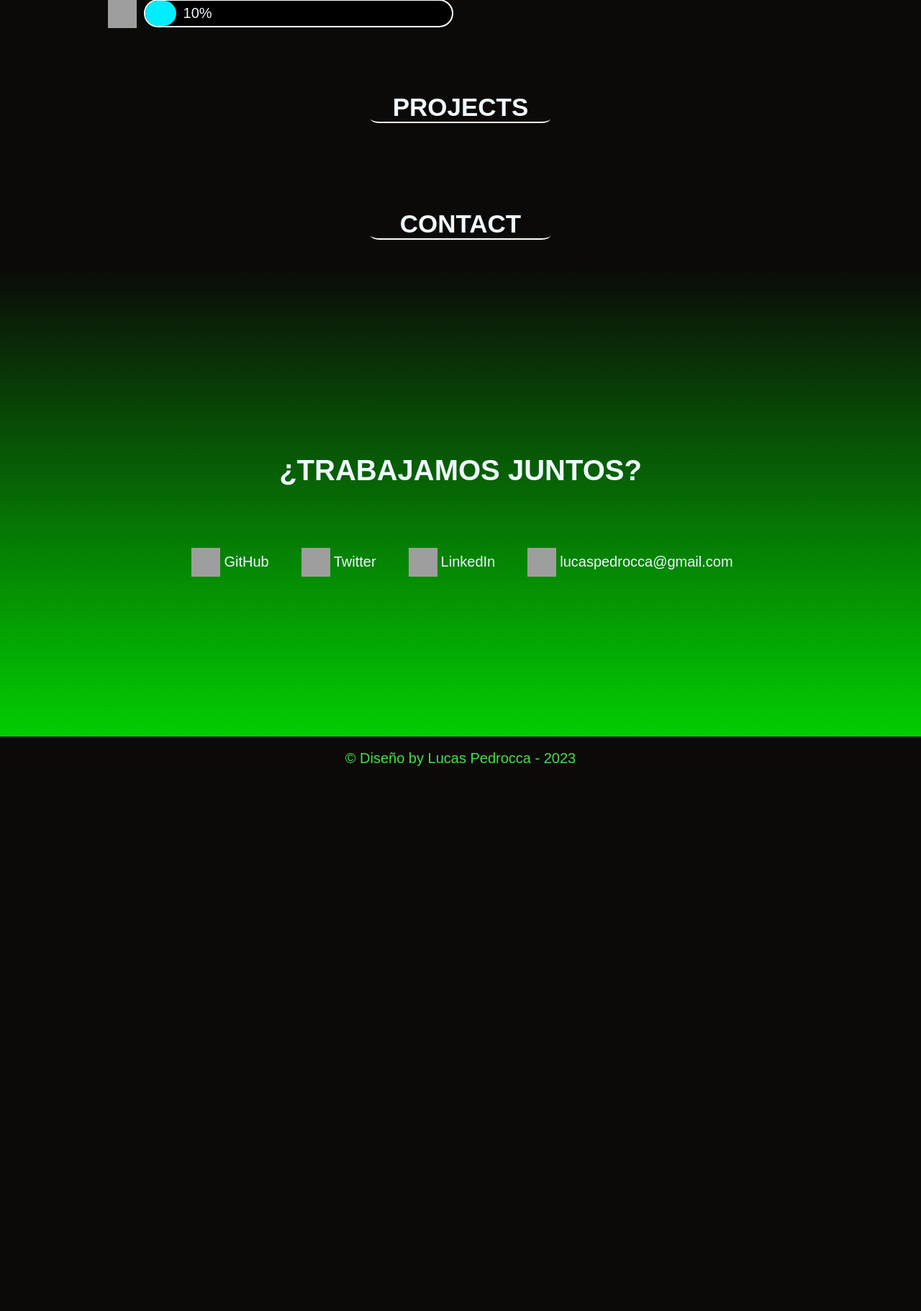
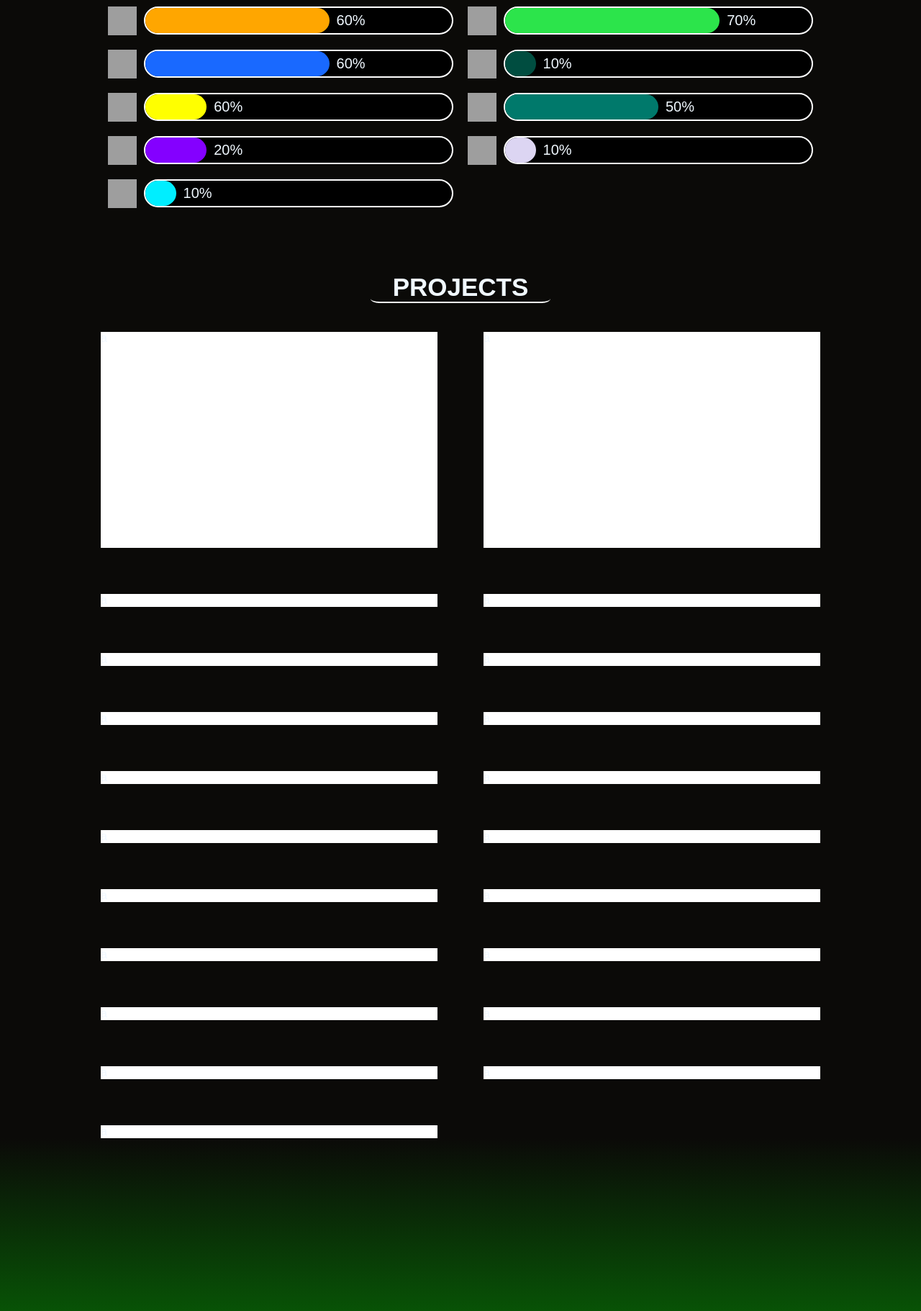
Before and after one commit to lucaspedrocca/workspace, a PHP site: page /portfolio.html in a window 1280 px wide. Shown: the part 1331-3152 px from the top of the page at 72% size. Before the commit the page ends 2395 px from the top, so only its background shows below. Run offline with PHP 8.4, Linux system fonts and the light colour scheme; grey boxes are pictures that could not be loaded.

Commit message:
Principio de Projects

```diff
--- a/Proyectos/portfolio_hub/portfolio.css
+++ b/Proyectos/portfolio_hub/portfolio.css
@@ -243,6 +270,36 @@
     font-size: 20px;
 }
 
+/* PROJECTS */
+
+.grid-projects{
+    display: grid;
+    grid-auto-flow: row;
+    height: 100%;
+    grid-gap: 4rem;
+    grid-template-columns: repeat(auto-fit, minmax(320px, 1fr));
+    grid-template-rows: repeat(auto-fit,300px);
+    margin: 0 auto;
+}
+
+.project{
+    background-color: white;
+}
+
+
+
+
+
+
+
+
+
+
+
+
+
+
+
 /* CONTACT */
 .networks{
     display: flex;
@@ -250,6 +307,10 @@
 
 #contact{
     align-items: center;
+}
+
+.title-medium.contact{
+    display: none;
 }
 
 #title-contact{
@@ -262,7 +323,7 @@
 .icon-media{
     width: 40px;
     height: 40px;
-    padding: 5px;
+    padding-right: 5px;
 }
 
 .social-media{
@@ -270,7 +331,8 @@
     width: 100%;
     font-size: 20px;
     justify-items: center;
-    margin: 20px;
+    margin: 15px;
+    padding: 5px;
 }
 
 .profile-link{
--- a/Proyectos/portfolio_hub/portfolio.html
+++ b/Proyectos/portfolio_hub/portfolio.html
@@ -28,7 +28,8 @@
         <main>
             <section id="about" class="centrado">
                 <h2 class="title-medium">ABOUT ME</h2>
-                <div>
+                <div id="personal-info">
+                    <img id="foto-perfil" alt="Foto de perfil" title="foto de perfil" src="https://lh3.googleusercontent.com/a/AEdFTp45A6Y4_UD58MxIVnh_3LI7fvV_Q0xe3of_bcUvgw=s288-p-rw-no"/>
                     <p>Hola mi nombre es Lucas Pedrocca tengo 19 años, actualmente soy estudiante universitario en la carrerra de Licenciatura en Ciencias de la Computación en FAMAF y programador autodidacta. A lo largo de mi travesia por convertirme en FULLSTACK me tope con muchas herramientas y tecnologias pero me termine decidiendo por las siguientes.</p>
                 </div>
 
@@ -118,11 +119,34 @@
 
             <section id="projects" class="centrado">
                 <h2 class="project-title title-medium">PROJECTS</h2>
+
+                <div class="grid-projects">
+                    <div class="project">a</div>
+                    <div class="project">a</div>
+                    <div class="project">a</div>
+                    <div class="project">a</div>
+                    <div class="project">a</div>
+                    <div class="project">a</div>
+                    <div class="project">a</div>
+                    <div class="project">a</div>
+                    <div class="project">a</div>
+                    <div class="project">a</div>
+                    <div class="project">a</div>
+                    <div class="project">a</div>
+                    <div class="project">a</div>
+                    <div class="project">a</div>
+                    <div class="project">a</div>
+                    <div class="project">a</div>
+                    <div class="project">a</div>
+                    <div class="project">a</div>
+                    <div class="project">a</div>
+                    <div class="project">a</div>
+                    <div class="project">a</div>
+                </div>
+
             </section>
 
             <section id="contact">
-                <h2 class="title-medium contact">CONTACT</h2>
-
                 <div id="contact-box">
                     <h2 id="title-contact">¿TRABAJAMOS JUNTOS?</h2>
                     <div class="networks">
@@ -143,7 +167,7 @@
 
                         <div class="social-media">
                             <img class="icon-media" src="https://img.icons8.com/windows/96/FFFFFF/filled-message.png"/>
-                            <a class="profile-link" target="_blank">lucaspedrocca@gmail.com</a>
+                            <a class="profile-link" target="_blank" href="mailto:lucaspedrocca@gmail.com">lucaspedrocca@gmail.com</a>
                         </div>
                     </div>
                 </div>
```
Also changed, not shown: other parts of Proyectos/portfolio_hub/portfolio.css (+60 -28 lines).
